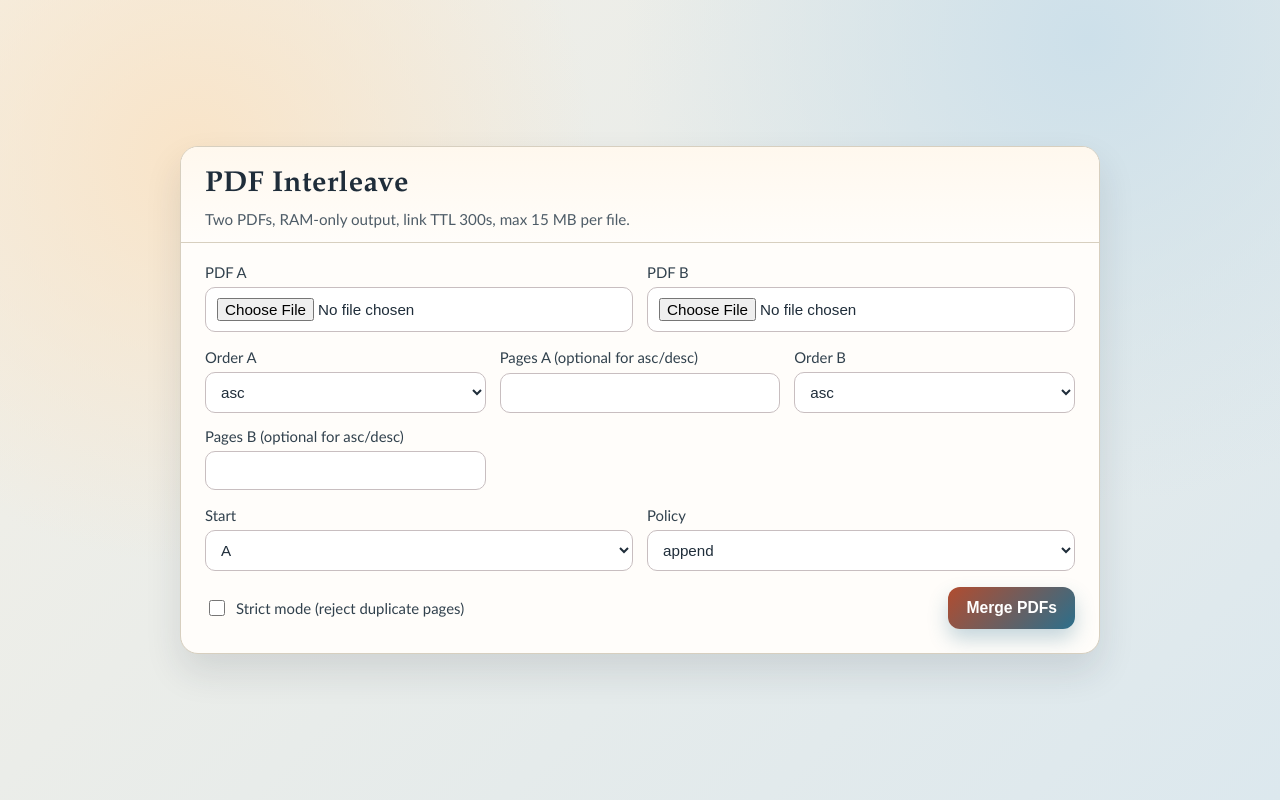
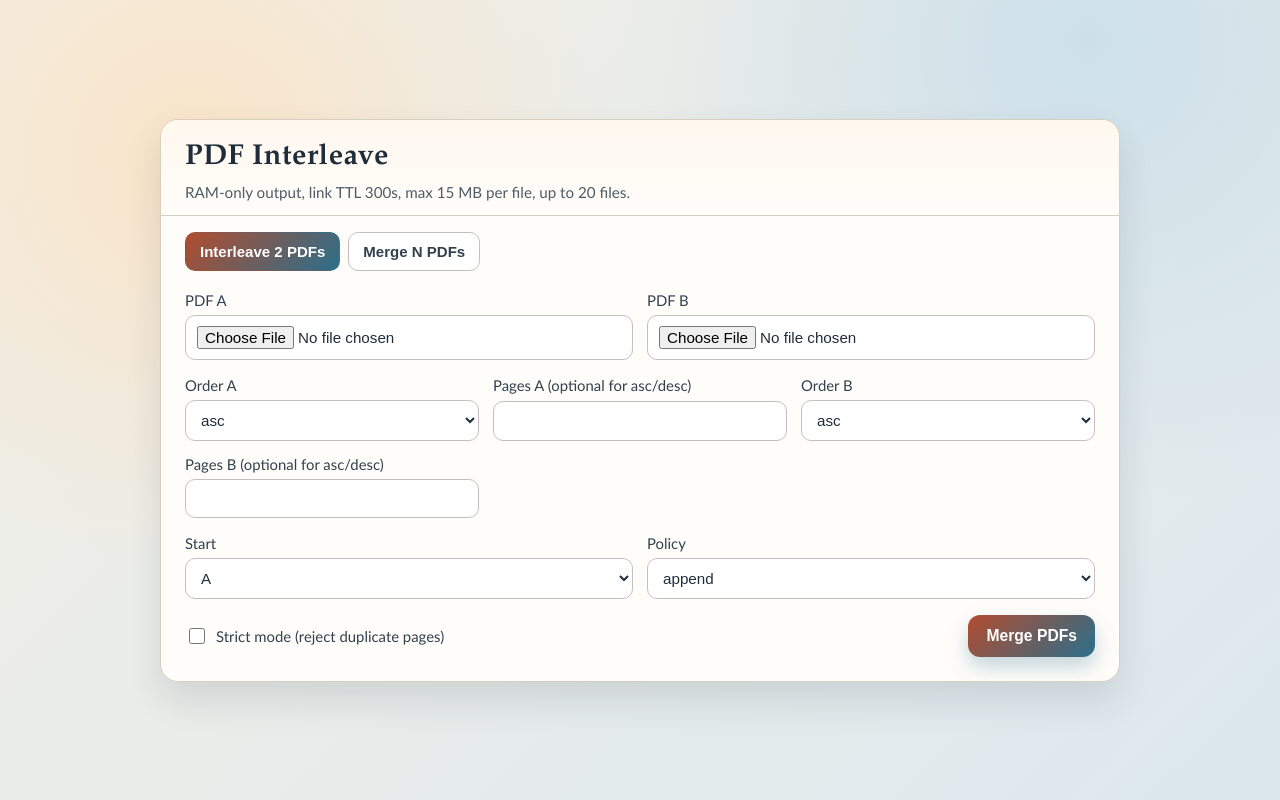
Before and after one commit to Kazetheroth/pdf-interleave, a FastAPI app: page / in a window 1280 px wide. Run offline with FastAPI, Linux system fonts and the light colour scheme.

Commit message:
Add sequential multi-PDF merge

```diff
--- a/core/validate.py
+++ b/core/validate.py
@@ -25,7 +25,7 @@ def validate_output_path(path: str, *, input_paths: list[Path]) -> Path:
     output_resolved = output.resolve()
     input_resolved = {input_path.resolve() for input_path in input_paths}
     if output_resolved in input_resolved:
-        raise ValidationError("Output path must be different from both input files.")
+        raise ValidationError("Output path must be different from input files.")
 
     return output
 
--- a/web/app.py
+++ b/web/app.py
@@ -57,7 +57,7 @@ async def _cleanup_loop() -> None:
 
 @app.middleware("http")
 async def add_no_cache_and_limit_request_size(request: Request, call_next):
-    if request.method == "POST" and request.url.path in {"/merge", "/api/merge"}:
+    if request.method == "POST" and request.url.path in {"/merge", "/concat", "/api/merge", "/api/concat"}:
         content_length = request.headers.get("content-length")
         if content_length is None:
             return JSONResponse(status_code=411, content={"detail": "Content-Length header required."})
@@ -134,6 +134,39 @@ async def merge_ui(
     )
 
 
+@app.post("/concat", response_class=HTMLResponse)
+async def concat_ui(
+    request: Request,
+    files: list[UploadFile] = File(...),
+    order: str | None = Form(default=None),
+):
+    _enforce_rate_limit(request, kind="merge")
+    try:
+        result = await _process_concat(
+            request=request,
+            files=files,
+            order=order,
+        )
+    except UserInputError as exc:
+        return _render_index(
+            request=request,
+            error_message=str(exc),
+            form_values={"mode": "concat"},
+        )
+
+    return TEMPLATES.TemplateResponse(
+        request=request,
+        name="result.html",
+        context={
+            "token": result["token"],
+            "download_url": result["download_url"],
+            "expires_at": result["expires_at_human"],
+            "size_kb": round(result["size"] / 1024, 2),
+            "one_shot": SETTINGS.one_shot_download,
+        },
+    )
+
+
 @app.get("/download/{token}", name="download_file")
 async def download_file(request: Request, token: str):
     _enforce_rate_limit(request, kind="download")
@@ -185,6 +218,32 @@ async def merge_api(
     )
 
 
+@app.post("/api/concat")
+async def concat_api(
+    request: Request,
+    files: list[UploadFile] = File(...),
+    order: str | None = Form(default=None),
+):
+    _enforce_rate_limit(request, kind="merge")
+    try:
+        result = await _process_concat(
+            request=request,
+            files=files,
+            order=order,
+        )
+    except UserInputError as exc:
+        raise HTTPException(status_code=400, detail=str(exc)) from exc
+
+    return JSONResponse(
+        {
+            "token": result["token"],
+            "download_url": result["download_url"],
+            "expires_at": result["expires_at_iso"],
+            "size": result["size"],
+        }
+    )
+
+
 @app.get("/api/status/{token}")
 async def status_api(token: str):
     entry = STORE.get_valid(token)
@@ -217,6 +276,7 @@ def _render_index(
         "start": "A",
         "policy": "append",
         "strict": False,
+        "mode": "interleave",
     }
     if form_values:
         values.update(form_values)
@@ -228,6 +288,7 @@ def _render_index(
             "error_message": error_message,
             "values": values,
             "max_file_mb": SETTINGS.max_file_mb,
+            "max_upload_files": SETTINGS.max_upload_files,
             "ttl_seconds": SETTINGS.download_ttl_seconds,
         },
     )
@@ -337,6 +398,79 @@ async def _process_merge(
     }
 
 
+async def _process_concat(
+    *,
+    request: Request,
+    files: list[UploadFile],
+    order: str | None,
+) -> dict[str, object]:
+    try:
+        from core.merge import MergeError, load_reader_from_bytes, write_concatenated_pdf_to_bytes
+    except ModuleNotFoundError as exc:
+        if exc.name == "pypdf":
+            raise UserInputError("Server is missing dependency 'pypdf'.") from exc
+        raise
+
+    if len(files) < 2:
+        raise UserInputError("Concatenation requires at least two PDF files.")
+    if len(files) > SETTINGS.max_upload_files:
+        raise UserInputError(f"Concatenation accepts at most {SETTINGS.max_upload_files} PDF files.")
+
+    ordered_indexes = _parse_concat_order(order, file_count=len(files))
+    ordered_files = [files[index] for index in ordered_indexes]
+    data_items = [
+        await _read_pdf_upload(upload, label=f"PDF {index}")
+        for index, upload in enumerate(ordered_files, start=1)
+    ]
+
+    async with MERGE_SEMAPHORE:
+        try:
+            readers = [
+                load_reader_from_bytes(data, label=f"PDF {index}")
+                for index, data in enumerate(data_items, start=1)
+            ]
+            output_bytes = write_concatenated_pdf_to_bytes(readers=readers)
+        except MergeError as exc:
+            raise UserInputError(str(exc)) from exc
+
+    if len(output_bytes) > SETTINGS.max_output_bytes:
+        raise UserInputError("Merged output exceeds RAM policy size limit.")
+
+    filename = _build_concat_output_filename([file.filename for file in ordered_files])
+    try:
+        token, entry = STORE.put(
+            pdf_bytes=output_bytes,
+            filename=filename,
+            ttl_seconds=SETTINGS.download_ttl_seconds,
+        )
+    except StoreFullError as exc:
+        raise UserInputError(str(exc)) from exc
+
+    download_url = str(request.url_for("download_file", token=token))
+    expires_at_dt = datetime.fromtimestamp(entry.expires_at, tz=timezone.utc)
+    return {
+        "token": token,
+        "download_url": download_url,
+        "expires_at_human": expires_at_dt.strftime("%Y-%m-%d %H:%M:%S UTC"),
+        "expires_at_iso": expires_at_dt.isoformat(),
+        "size": entry.size,
+    }
+
+
+def _parse_concat_order(order: str | None, *, file_count: int) -> list[int]:
+    if order is None or not order.strip():
+        return list(range(file_count))
+
+    try:
+        indexes = [int(part.strip()) for part in order.split(",") if part.strip()]
+    except ValueError as exc:
+        raise UserInputError("Invalid PDF order.") from exc
+
+    if len(indexes) != file_count or sorted(indexes) != list(range(file_count)):
+        raise UserInputError("Invalid PDF order.")
+    return indexes
+
+
 async def _read_pdf_upload(upload: UploadFile, *, label: str) -> bytes:
     if upload.content_type != "application/pdf":
         raise UserInputError(f"{label}: invalid MIME type. Only application/pdf is accepted.")
@@ -355,6 +489,15 @@ def _build_output_filename(name_a: str | None, name_b: str | None) -> str:
     return f"{part_a}_{part_b}_interleaved.pdf"
 
 
+def _build_concat_output_filename(names: list[str | None]) -> str:
+    if not names:
+        return "merged.pdf"
+
+    first = _sanitize_filename_component(names[0] or "first.pdf")
+    last = _sanitize_filename_component(names[-1] or "last.pdf")
+    return f"{first}_{last}_{len(names)}-pdfs_merged.pdf"
+
+
 def _sanitize_filename_component(filename: str) -> str:
     base = Path(filename).stem.strip().lower()
     cleaned = re.sub(r"[^a-zA-Z0-9_-]+", "-", base).strip("-")
--- a/web/templates/index.html
+++ b/web/templates/index.html
@@ -29,7 +29,7 @@
             padding: 24px;
         }
         .panel {
-            width: min(920px, 100%);
+            width: min(960px, 100%);
             background: var(--panel);
             border: 1px solid var(--line);
             border-radius: 18px;
@@ -53,11 +53,33 @@
             color: #4e5c67;
             font-size: 0.95rem;
         }
+        .tabs {
+            display: flex;
+            gap: 8px;
+            padding: 16px 24px 0;
+        }
+        .tab {
+            border: 1px solid #c8bec0;
+            border-radius: 10px;
+            background: #fff;
+            color: #31414d;
+            font-size: 0.94rem;
+            font-weight: 700;
+            padding: 10px 14px;
+            cursor: pointer;
+            box-shadow: none;
+        }
+        .tab[aria-selected="true"] {
+            border-color: transparent;
+            color: #fff;
+            background: linear-gradient(135deg, var(--accent), var(--accent-2));
+        }
         form {
             padding: 20px 24px 24px;
             display: grid;
             gap: 16px;
         }
+        form[hidden] { display: none; }
         .grid {
             display: grid;
             gap: 14px;
@@ -90,7 +112,7 @@
             font-size: 0.93rem;
         }
         .checkbox input { width: 16px; height: 16px; }
-        button {
+        .primary {
             border: 0;
             border-radius: 12px;
             background: linear-gradient(135deg, var(--accent), var(--accent-2));
@@ -121,15 +182,19 @@
     </style>
 </head>
 <body>
-<main class="panel">
+<main class="panel" data-initial-mode="{{ values.mode }}">
     <section class="head">
         <h1>PDF Interleave</h1>
-        <div class="meta">Two PDFs, RAM-only output, link TTL {{ ttl_seconds }}s, max {{ max_file_mb }} MB per file.</div>
+        <div class="meta">RAM-only output, link TTL {{ ttl_seconds }}s, max {{ max_file_mb }} MB per file, up to {{ max_upload_files }} files.</div>
     </section>
-    <form action="/merge" method="post" enctype="multipart/form-data">
-        {% if error_message %}
-        <div class="error">{{ error_message }}</div>
-        {% endif %}
+    <nav class="tabs" aria-label="PDF operation">
+        <button class="tab" type="button" data-mode="interleave" aria-selected="true">Interleave 2 PDFs</button>
+        <button class="tab" type="button" data-mode="concat" aria-selected="false">Merge N PDFs</button>
+    </nav>
+    {% if error_message %}
+    <div class="error">{{ error_message }}</div>
+    {% endif %}
+    <form action="/merge" method="post" enctype="multipart/form-data" data-form="interleave">
         <div class="grid">
             <label>
                 PDF A
@@ -192,9 +257,85 @@
                 <input type="checkbox" name="strict" {% if values.strict %}checked{% endif %}>
                 Strict mode (reject duplicate pages)
             </label>
-            <button type="submit">Merge PDFs</button>
+            <button class="primary" type="submit">Merge PDFs</button>
+        </div>
+    </form>
+    <form action="/concat" method="post" enctype="multipart/form-data" data-form="concat" hidden>
+        <label>
+            PDFs
+            <input id="concat-files" type="file" name="files" accept="application/pdf,.pdf" multiple required>
+        </label>
+        <input id="concat-order" type="hidden" name="order">
+        <ol id="concat-list" class="order-list"></ol>
+        <div class="row">
+            <span class="meta">Output follows the order shown above.</span>
+            <button class="primary" type="submit">Merge PDFs</button>
         </div>
     </form>
 </main>
+<script>
+    const panel = document.querySelector(".panel");
+    const tabs = [...document.querySelectorAll(".tab")];
+    const forms = [...document.querySelectorAll("[data-form]")];
+    const initialMode = panel.dataset.initialMode === "concat" ? "concat" : "interleave";
+
+    function setMode(mode) {
+        tabs.forEach((tab) => tab.setAttribute("aria-selected", String(tab.dataset.mode === mode)));
+        forms.forEach((form) => {
+            form.hidden = form.dataset.form !== mode;
+        });
+    }
+
+    tabs.forEach((tab) => tab.addEventListener("click", () => setMode(tab.dataset.mode)));
+    setMode(initialMode);
+
+    const fileInput = document.getElementById("concat-files");
+    const orderInput = document.getElementById("concat-order");
+    const list = document.getElementById("concat-list");
+    let order = [];
+
+    function renderOrder() {
+        const files = [...fileInput.files];
+        orderInput.value = order.join(",");
+        list.innerHTML = "";
+
+        order.forEach((fileIndex, position) => {
+            const item = document.createElement("li");
+            item.className = "order-item";
+
+            const name = document.createElement("span");
+            name.className = "file-name";
+            name.textContent = `${position + 1}. ${files[fileIndex].name}`;
+
+            const up = document.createElement("button");
+            up.type = "button";
+            up.className = "move";
+            up.textContent = "Up";
+            up.disabled = position === 0;
+            up.addEventListener("click", () => move(position, -1));
+
+            const down = document.createElement("button");
+            down.type = "button";
+            down.className = "move";
+            down.textContent = "Dn";
+            down.disabled = position === order.length - 1;
+            down.addEventListener("click", () => move(position, 1));
+
+            item.append(name, up, down);
+            list.append(item);
+        });
+    }
+
+    function move(position, direction) {
+        const next = position + direction;
+        [order[position], order[next]] = [order[next], order[position]];
+        renderOrder();
+    }
+
+    fileInput.addEventListener("change", () => {
+        order = [...fileInput.files].map((_, index) => index);
+        renderOrder();
+    });
+</script>
 </body>
 </html>
```
Also changed, not shown: other parts of web/templates/index.html (+40 -1 lines), cli/app.py (+54 -0 lines), core/merge.py (+40 -0 lines), web/config.py (+6 -4 lines), README.md.
